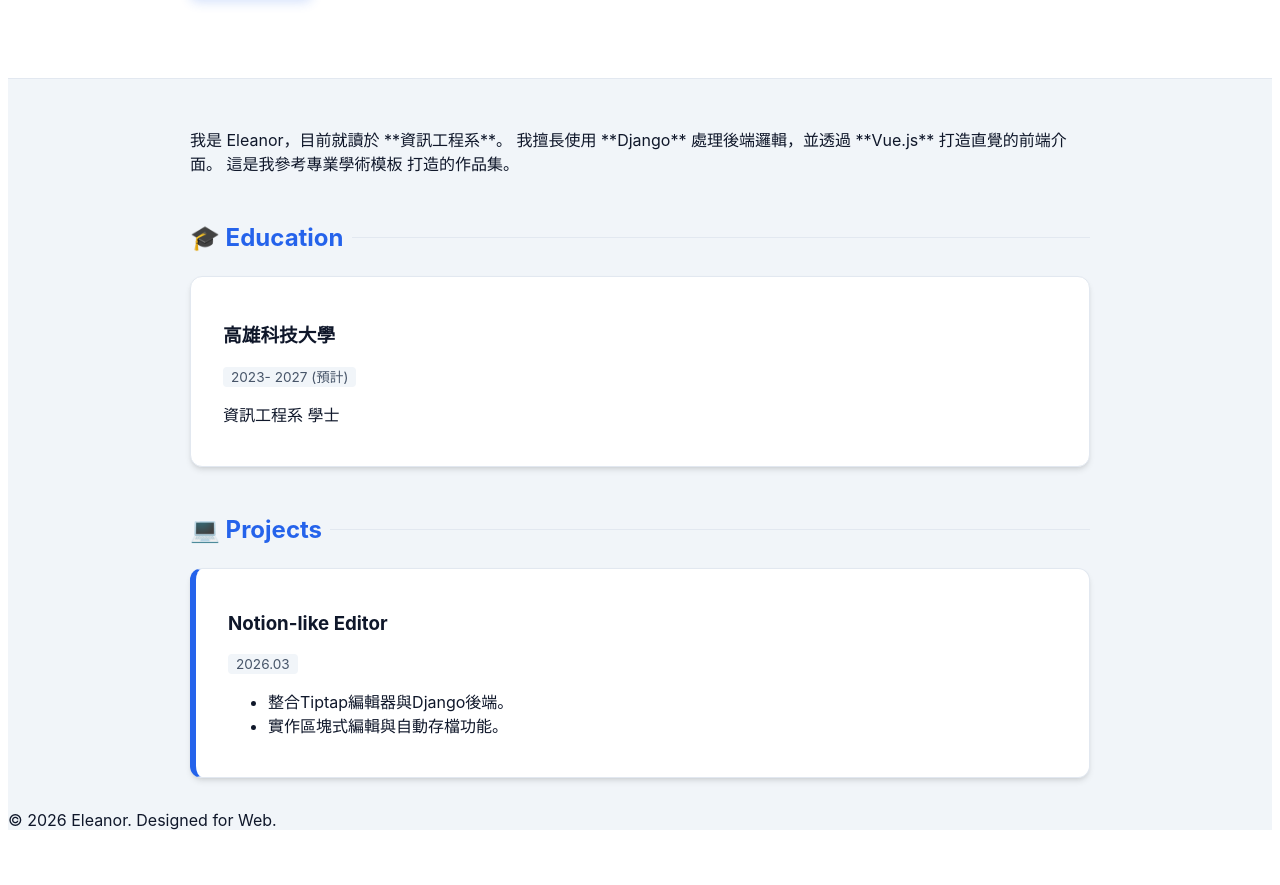
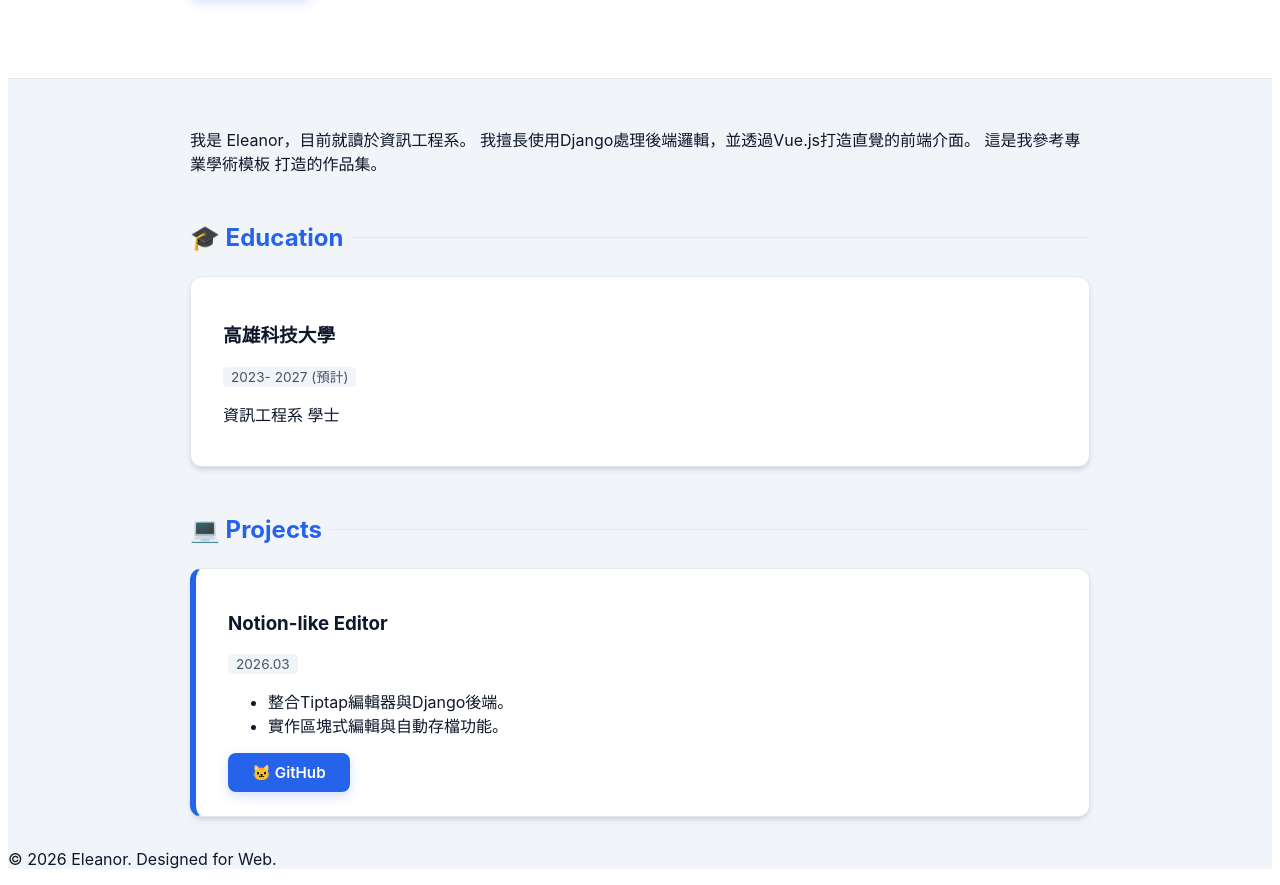
Before and after one commit to eleanorhhh/eleanorhhh.github.io, a Vue app: page / in a window 1280 px wide. Shown: the part 222-1107 px from the top of the page. Before the commit the page ends 1068 px from the top, so only its background shows below. Built offline with nearby package versions, Linux system fonts and the light colour scheme; the HTML template or start-up script is replaced by a standard one.

Commit message:
新增資料

```diff
--- a/src/App.vue
+++ b/src/App.vue
@@ -20,8 +20,8 @@
     <main class="container">
       <section class="bio-card">
         <p>
-          我是 Eleanor，目前就讀於 **資訊工程系**。
-          我擅長使用 **Django** 處理後端邏輯，並透過 **Vue.js** 打造直覺的前端介面。
+          我是 Eleanor，目前就讀於資訊工程系。
+          我擅長使用Django處理後端邏輯，並透過Vue.js打造直覺的前端介面。
           這是我參考專業學術模板 打造的作品集。
         </p>
       </section>
@@ -48,6 +48,9 @@
             <li>整合Tiptap編輯器與Django後端。</li>
             <li>實作區塊式編輯與自動存檔功能。</li>
           </ul>
+          <BaseButton href="https://github.com/eleanorhhh/tiptap.git" type="primary">
+            🐱 GitHub
+          </BaseButton>
         </div>
       </section>
     </main>
```
